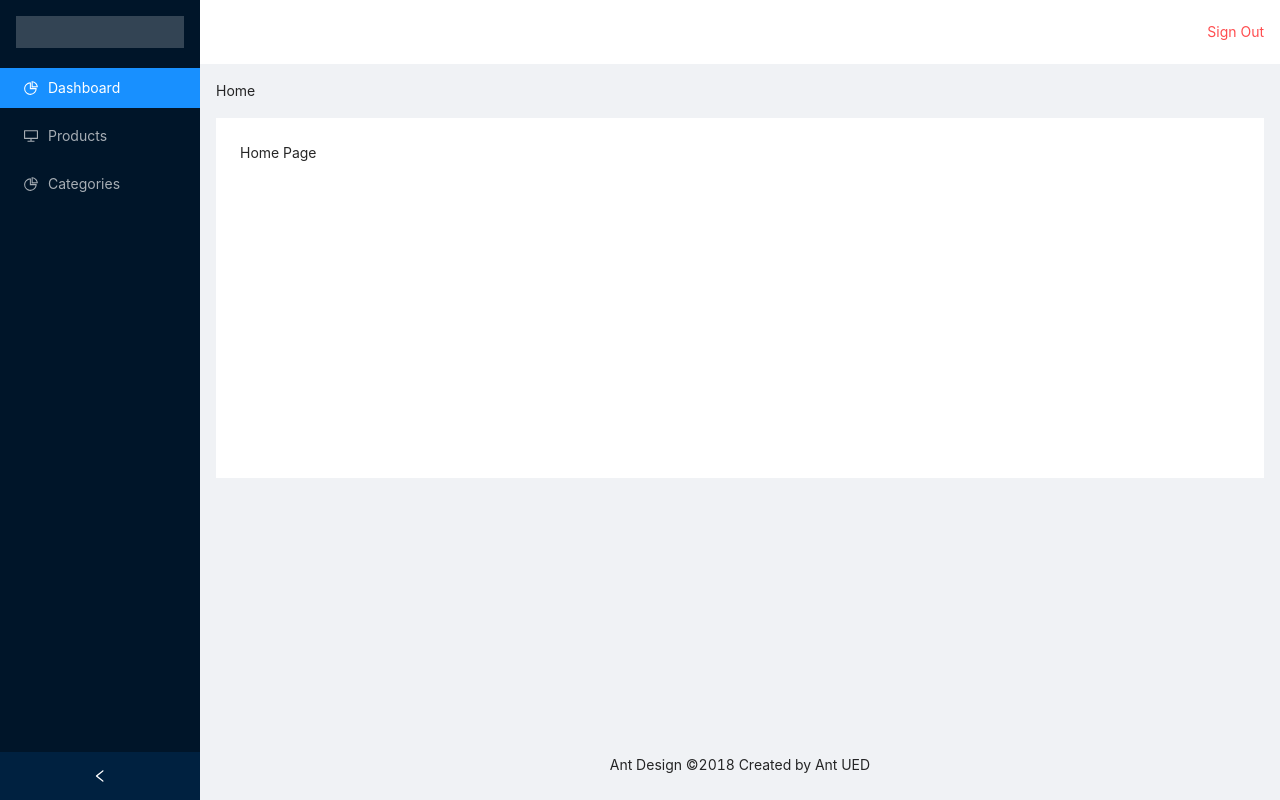
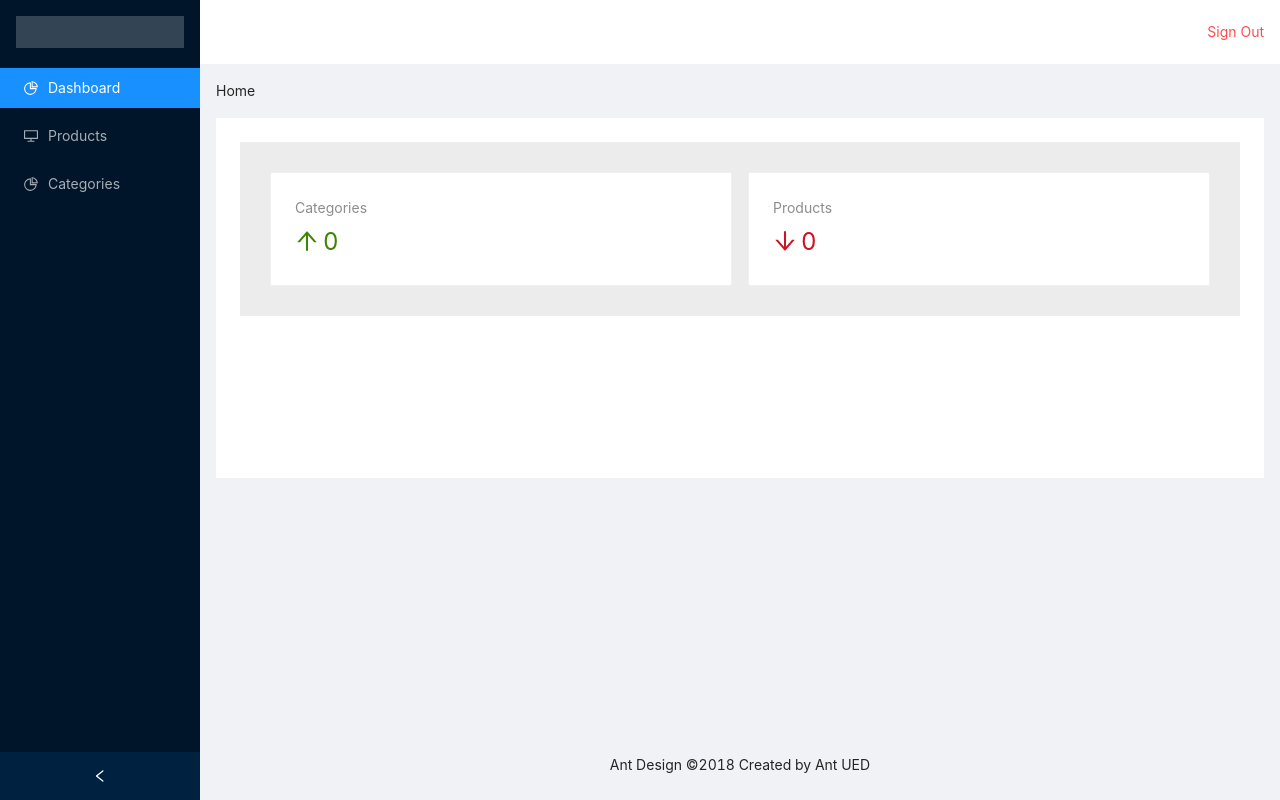
Before and after one commit to jonbonto/inventory-app, a React (Create React App) app: page / in a window 1280 px wide. Built offline with nearby package versions, Linux system fonts and the light colour scheme; no server answers; the database is empty; sample sign-in values are in the browser's storage.

Commit message:
count of categories and products

```diff
--- a/src/index.css
+++ b/src/index.css
@@ -44,3 +44,8 @@ code {
 .login-form-button {
   width: 100%;
 }
+
+.site-statistic-card {
+  background: #ececec;
+  padding: 30px;
+}
--- a/src/pages/HomePage.js
+++ b/src/pages/HomePage.js
@@ -1,12 +1,61 @@
-import React from "react";
+import React, { useContext, useState, useEffect } from "react";
+import { Statistic, Card, Row, Col } from "antd";
+import { ArrowUpOutlined, ArrowDownOutlined } from "@ant-design/icons";
 import ProtectedComponent from "../components/ProtectedComponent";
 import MainLayout from "../components/Layout";
+import FirebaseContext from "../contexts/firebase";
 
 function HomePage() {
+  const firebase = useContext(FirebaseContext);
+  const [categoriesCount, setCategoriesCount] = useState(0);
+  const [productsCount, setProductsCount] = useState(0);
+
+  useEffect(() => {
+    const unsubscribeCategories = firebase
+      .categories()
+      .onSnapshot((querySnapshot) => {
+        setCategoriesCount(querySnapshot.size);
+      });
+
+    const unsubscribeProducts = firebase
+      .products()
+      .onSnapshot((querySnapshot) => {
+        setProductsCount(querySnapshot.size);
+      });
+
+    return () => {
+      unsubscribeCategories();
+      unsubscribeProducts();
+    };
+  }, [firebase]);
+
   return (
     <ProtectedComponent>
       <MainLayout>
-        <div>Home Page</div>
+        <div className="site-statistic-card">
+          <Row gutter={16}>
+            <Col span={12}>
+              <Card>
+                <Statistic
+                  title="Categories"
+                  value={categoriesCount}
+                  valueStyle={{ color: "#3f8600" }}
+                  prefix={<ArrowUpOutlined />}
+                />
+              </Card>
+            </Col>
+            <Col span={12}>
+              <Card>
+                <Statistic
+                  title="Products"
+                  value={productsCount}
+                  valueStyle={{ color: "#cf1322" }}
+                  prefix={<ArrowDownOutlined />}
+                />
+              </Card>
+            </Col>
+          </Row>
+        </div>
       </MainLayout>
     </ProtectedComponent>
   );
```
